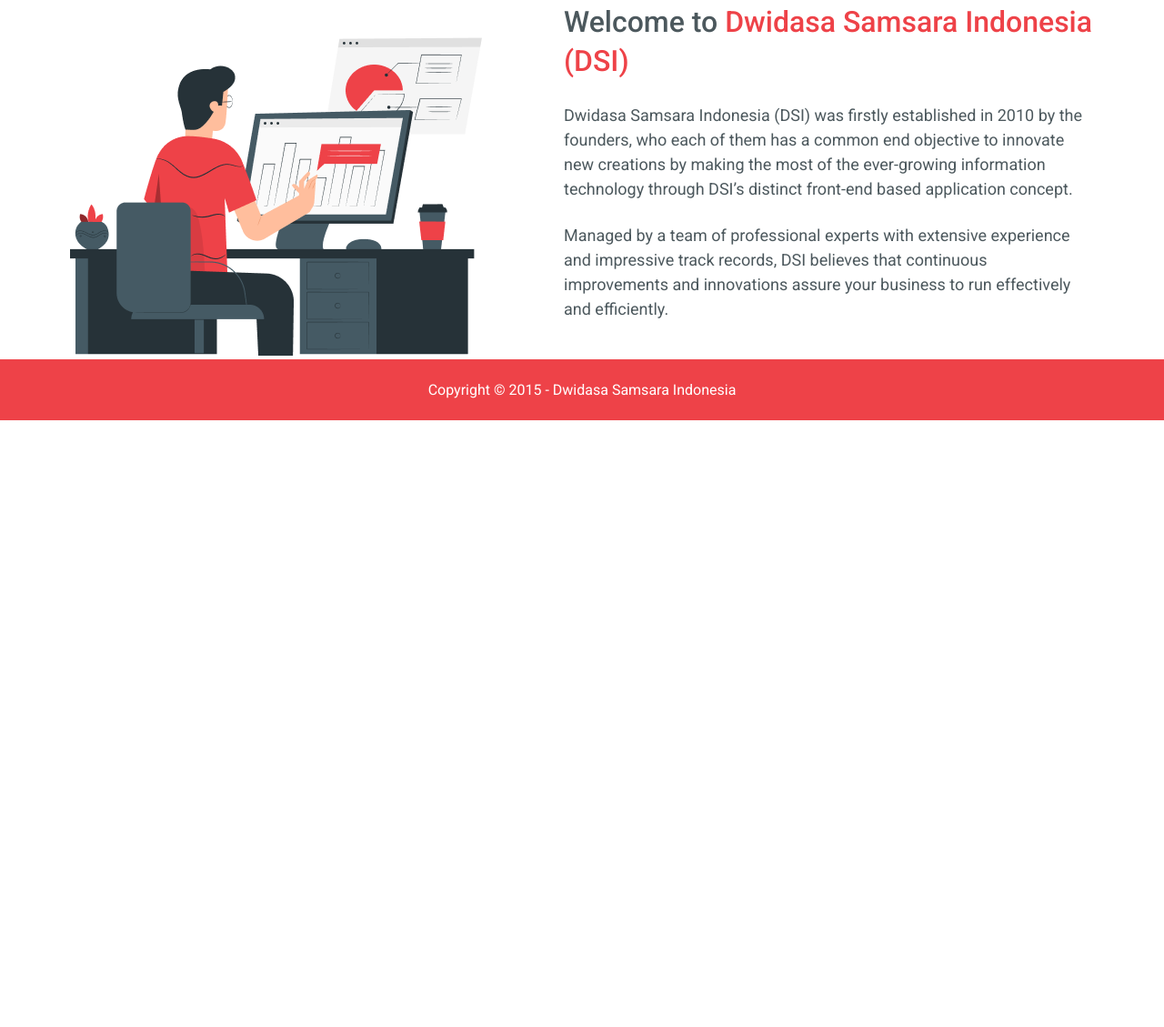
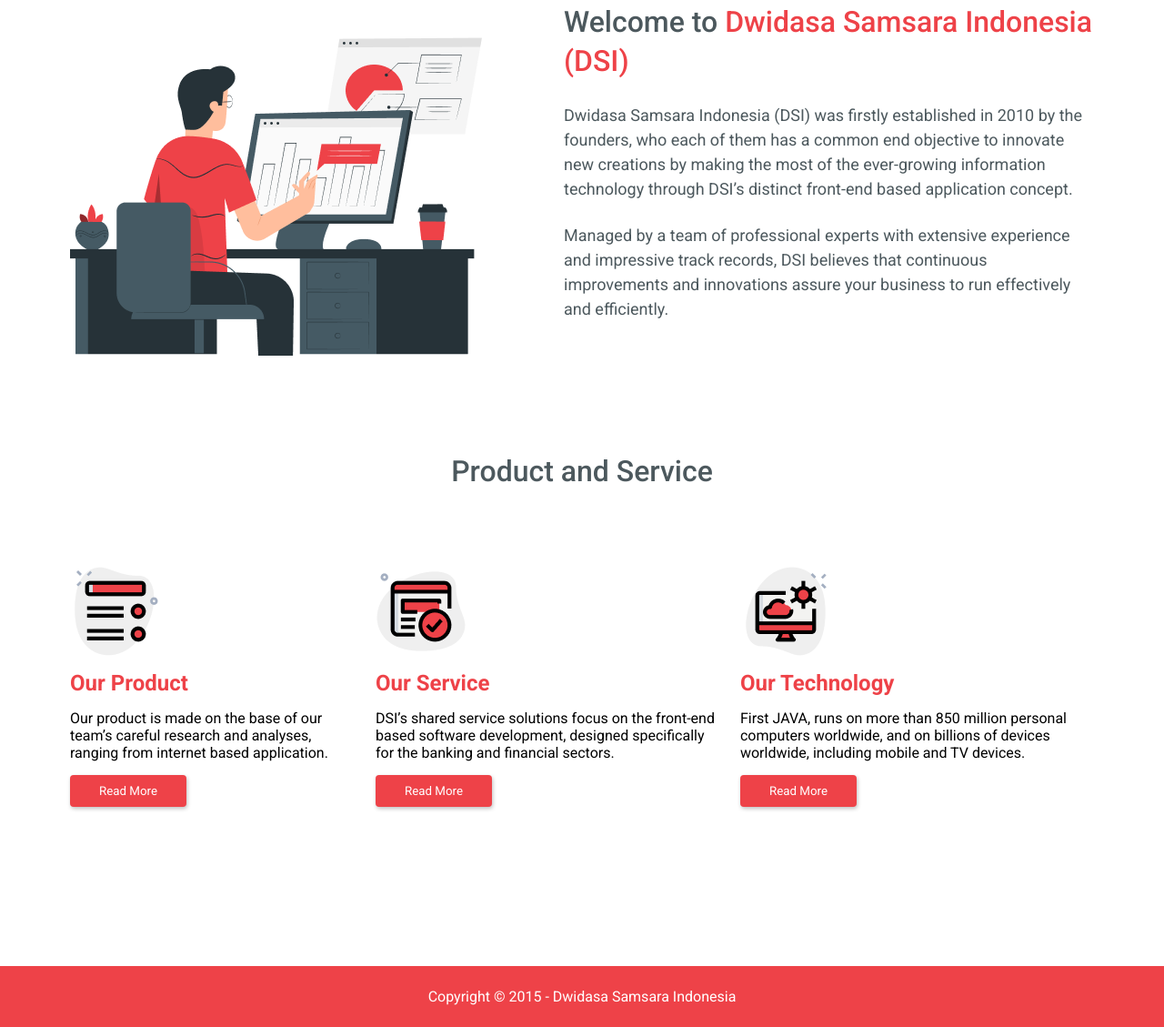
Before and after one commit to Bucklan/js_test, a plain HTML site: page dsi/index.html in a window 1280 px wide. Shown: the part 828-1957 px from the top of the page at 91% size. Before the commit the page ends 1290 px from the top, so only its background shows below. Drawn offline with Linux system fonts and the light colour scheme.

Commit message:
css html

```diff
--- a/dsi/index.html
+++ b/dsi/index.html
@@ -79,6 +79,47 @@
             </div>
         </div>
     </section>
+    <section class="section3">
+        <div class="container">
+            <div class="section3__row">
+                <div class="section3__title">
+                    <span>Product and Service</span>
+                </div>
+                <div class="section3__bodies">
+                    <div class="section3_first_product">
+                        <img src="./src/images/section3__1photo.png" alt="">
+                        <h2>Our Product</h2>
+                        <span>
+                            Our product is made on the base of our team’s careful
+                            research and analyses, ranging from internet based application.
+                        </span>
+                        <button>Read More</button>
+                    </div>
+                    <div class="section3_second_product">
+                        <img src="./src/images/section3__2photo.png" alt="">
+                        <h2>Our Service</h2>
+                        <span>
+                            DSI’s shared service solutions focus on the front-end
+                            based software development, designed specifically for
+                            the banking and financial sectors.
+                        </span>
+                        <button>Read More</button>
+                    </div>
+                    <div class="section3_third_product">
+                        <img src="./src/images/section3__3photo.png" alt="">
+                        <h2>Our Technology</h2>
+                        <span>
+                            First JAVA, runs on more than 850 million
+                            personal computers worldwide, and on billions
+                            of devices worldwide, including mobile and TV
+                            devices.
+                        </span>
+                        <button>Read More</button>
+                    </div>
+                </div>
+            </div>
+        </div>
+    </section>
 </main>
 <footer>
     Copyright © 2015 - Dwidasa Samsara Indonesia
--- a/dsi/src/css/style.css
+++ b/dsi/src/css/style.css
@@ -1,40 +1,46 @@
-*{
+* {
     margin: 0;
     padding: 0;
     box-sizing: border-box;
-    font-family: "Roboto" ,sans-serif;
+    font-family: "Roboto", sans-serif;
 }
-.container{
+
+.container {
     width: 100%;
     margin: 0 auto;
     max-width: 1126px;
 }
+
 /*---------------------HEADER-----------------------------------------*/
-.header{
+.header {
     background: #ffffff;
     padding: 30px 0 32px;
-    box-shadow: 0 1px 4px rgba(0,0,0,0.25);
+    box-shadow: 0 1px 4px rgba(0, 0, 0, 0.25);
 }
-.header_row{
+
+.header_row {
     display: flex;
     align-items: center;
     justify-content: space-between;
 }
-.header_list{
+
+.header_list {
     border: none;
     outline: none;
     font-style: normal;
     font-weight: 400;
     font-size: 18px;
-    color: rgba(31,46,53,0.8);
+    color: rgba(31, 46, 53, 0.8);
 }
-.header_list option{
+
+.header_list option {
     font-style: normal;
     font-weight: 400;
     font-size: 18px;
-    color: rgba(31,46,53,0.8);
+    color: rgba(31, 46, 53, 0.8);
 }
-.header_middle{
+
+.header_middle {
     list-style-type: none;
     column-gap: 50px;
     display: flex;
@@ -42,100 +48,166 @@
     font-style: normal;
     font-weight: 400;
     font-size: 18px;
-    color: rgba(31,46,53,0.8);
+    color: rgba(31, 46, 53, 0.8);
 }
-.header_right{
+.header_middle li:hover,
+.header_middle select:hover{
+    color: black;
+    text-decoration-line: underline;
+    text-underline-offset: 5px;
+}
+.header_right {
     column-gap: 50px;
     display: flex;
     align-items: center;
 }
+
 /*-----------FIRST-SECTION-------------------------*/
 
-.section1{
+.section1 {
     padding: 110px 0 175px;
     background: #ffffff;
     display: flex;
 }
-.section1__row{
+
+.section1__row {
     display: flex;
     column-gap: 82px;
 }
-.section1__row_left{
+
+.section1__row_left {
     display: flex;
     flex-direction: column;
     row-gap: 15px;
     align-items: flex-start;
     justify-content: center;
 }
-.section1__row_left_title{
+
+.section1__row_left_title {
     font-style: normal;
     font-weight: 700;
     font-size: 48px;
-    color: rgba(31,46,53,0.8);
+    color: rgba(31, 46, 53, 0.8);
     line-height: 133.69%;
 }
-.section1__row_left_title span
-{
+
+.section1__row_left_title span {
     color: #EE4248;
 }
 
-.section1__row_left_info{
+.section1__row_left_info {
     font-style: normal;
     font-weight: 400;
     font-size: 20px;
-    color: rgba(31,46,53,0.8);
+    color: rgba(31, 46, 53, 0.8);
     line-height: 29px;
 }
 
-.section1__row_left button{
+.section1__row_left button {
     padding: 10px 32px;
     background: #EE4248;
-    box-shadow: 1px 2px 4px rgba(0,0,0,0.25);
+    box-shadow: 1px 2px 4px rgba(0, 0, 0, 0.25);
     border-radius: 4px;
     color: #ffffff;
     border: none;
     outline: none;
 }
+
 /*----------------------SECOND-SECTION------------------*/
 
-.section2__row{
+.section2__row {
     display: flex;
     align-items: center;
     column-gap: 90px;
 }
 
-.section2__row_right{
+.section2__row_right {
     display: flex;
     flex-direction: column;
     row-gap: 24px;
 }
-.section2__row_right h3{
+
+.section2__row_right h3 {
     font-style: normal;
     font-weight: 500;
     font-size: 32px;
-    color: rgba(31,46,53,0.8);
+    color: rgba(31, 46, 53, 0.8);
     line-height: 43px;
 }
 
-.section2__row_right h3 span{
+.section2__row_right h3 span {
     color: #EE4248;
 }
 
 .section2__row_left_info1,
-.section2__row_left_info2{
+.section2__row_left_info2 {
     font-style: normal;
     font-size: 18px;
     font-weight: 400;
     line-height: 27px;
-    color: rgba(31,46,53,0.8);
+    color: rgba(31, 46, 53, 0.8);
+}
+
+/*-----------------SECTION-3-------------------*/
+.section3 {
+    padding: 110px 0 175px;
+    background: #ffffff;
+    display: flex;
+}
+
+.section3__row {
+    display: flex;
+    align-items: center;
+    row-gap: 90px;
+    flex-direction: column;
+}
+
+.section3__title span {
+    display: flex;
+    text-align: center;
+    font-style: normal;
+    font-size: 32px;
+    font-weight: 500;
+    line-height: 27px;
+    color: rgba(31, 46, 53, 0.8);
+}
+
+.section3__bodies {
+    display: flex;
+    align-items: center;
+    justify-content: space-between;
+    column-gap: 18px;
+
+}
+.section3_first_product,
+.section3_second_product,
+.section3_third_product{
+    /*padding: 30px 0 30px;*/
+    display: flex;
+    flex-direction: column;
+    row-gap: 15px;
+    align-items: flex-start;
+    justify-content: center;
+}
+.section3__bodies button {
+    padding: 10px 32px;
+    background: #EE4248;
+    box-shadow: 1px 2px 4px rgba(0, 0, 0, 0.25);
+    border-radius: 4px;
+    color: #ffffff;
+    border: none;
+    outline: none;
+}
+.section3__bodies h2{
+    color: #EE4248;
 }
 
 
 /*----------------------FOOTER------------------*/
-footer{
+footer {
     margin: 0;
     text-align: center;
-    padding: 24px 0 ;
+    padding: 24px 0;
     background: #EE4248;
     color: #ffffff;
 }
```
Also changed, not shown: dsi/src/images/section3__1photo.png (added), dsi/src/images/section3__2photo.png (added), dsi/src/images/section3__3photo.png (added).
